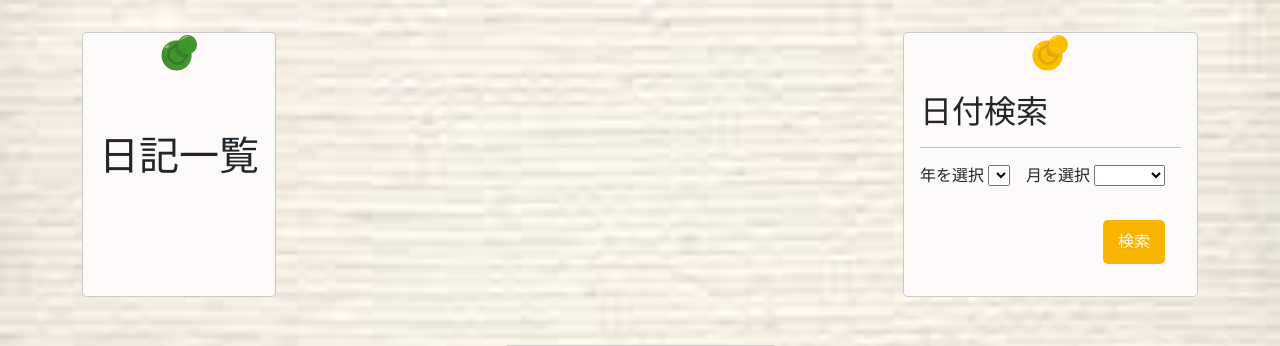
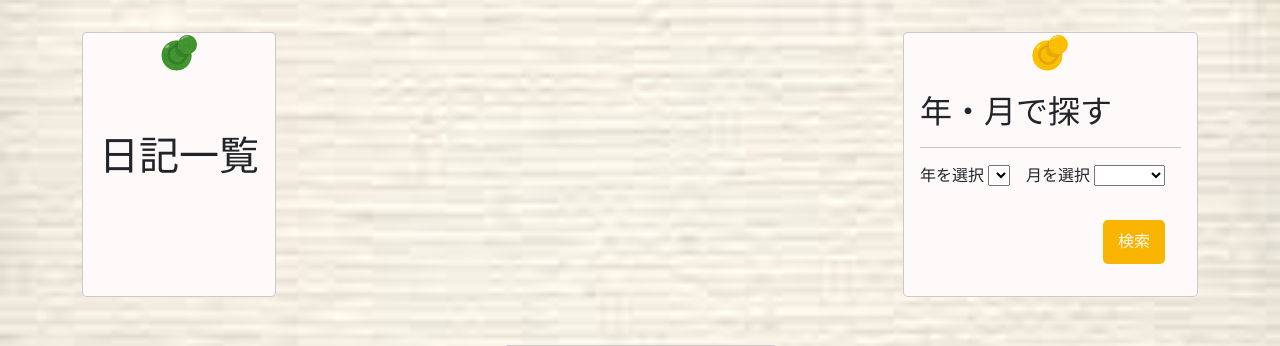
Before and after one commit to st-nanako/django-assignment, a Django app: page / in a window 1280 px wide. Shown: the part 56-402 px from the top of the page. Run offline with Django 4.2, Linux system fonts and the light colour scheme; the visitor is signed in with stand-in values (Sample User, id 1); data that the repository does not hold is empty; some libraries are stand-ins or nearby versions; some web fonts are replaced.

Commit message:
index.html search

```diff
--- a/templates/diary/index.html
+++ b/templates/diary/index.html
@@ -14,7 +14,7 @@
   <div class="diary-item search">
     <div class="img_pin"><img src="{% static "img/gabyou_yellow.png" %}" alt=""></div>
     <form method="get" action="{% url 'search' %}" >
-      <h2>日付検索</h2>
+      <h2>年・月で探す</h2>
       <hr>
       <div class="side">
         <p>
```
